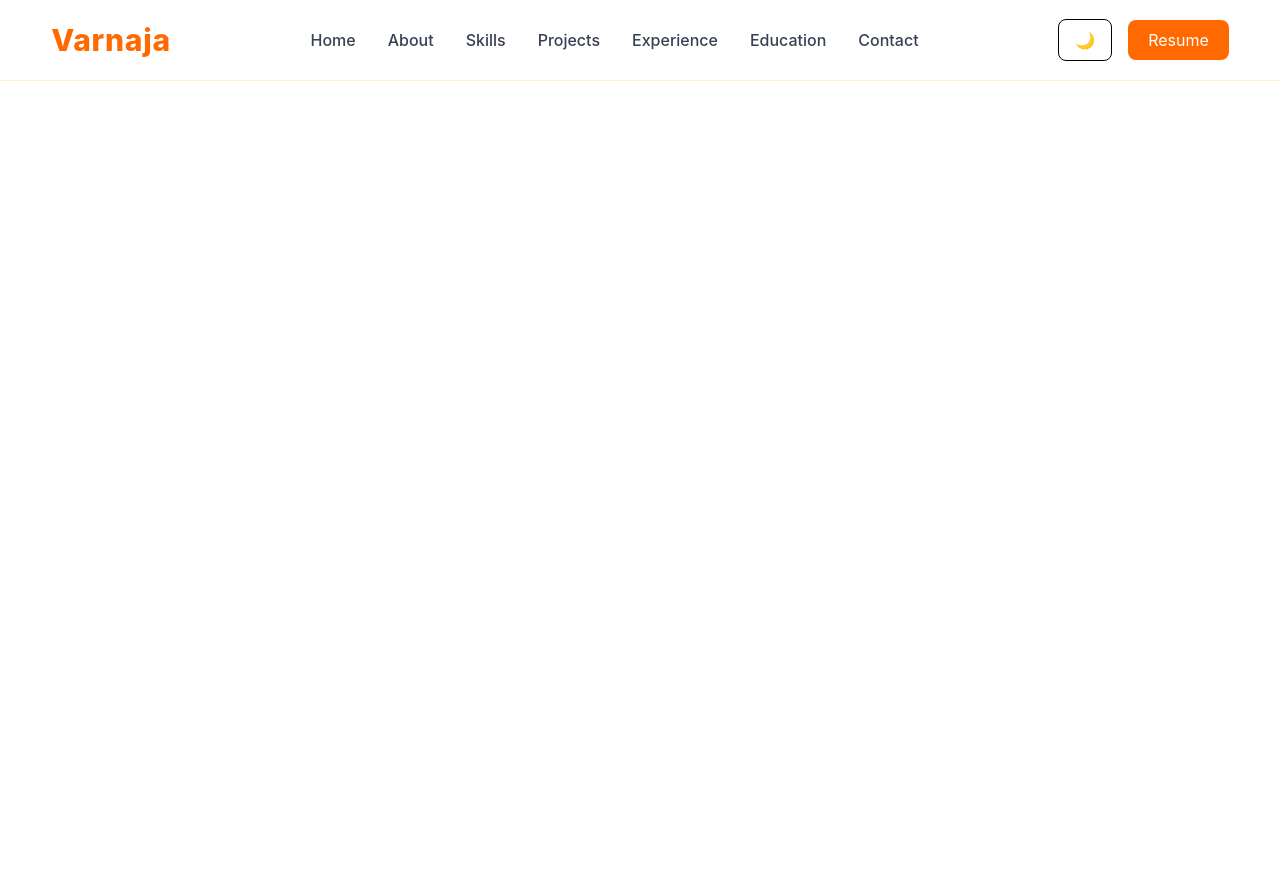
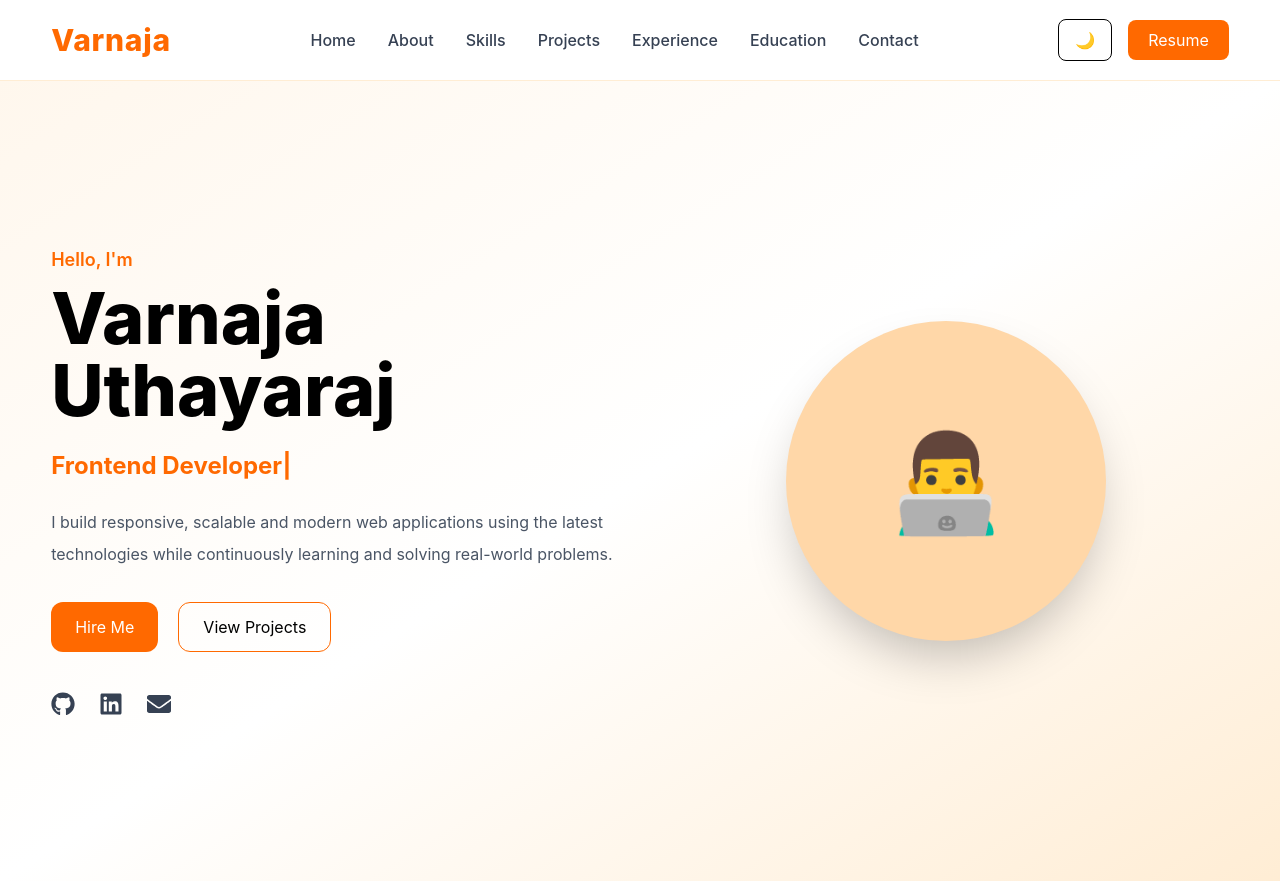
Before and after one commit to VeeQubit/vee-portfolio, a React (Vite) app: page / in a window 1280 px wide. Before the commit the page ends 800 px from the top, so only its background shows below. Built offline with nearby package versions, Linux system fonts and the light colour scheme.

Commit message:
Create hero section with typing animation

```diff
--- a/src/App.jsx
+++ b/src/App.jsx
@@ -1,9 +1,11 @@
 import Navbar from "./components/layout/Navbar";
+import Hero from "./components/sections/Hero";
 
 function App() {
   return (
     <>
       <Navbar />
+      <Hero />
     </>
   );
 }
--- a/src/components/sections/Hero.jsx
+++ b/src/components/sections/Hero.jsx
@@ -0,0 +1,100 @@
+import { TypeAnimation } from "react-type-animation";
+import { FaGithub, FaLinkedin, FaEnvelope } from "react-icons/fa";
+
+import heroData from "../../data/heroData";
+import Container from "../common/Container";
+
+function Hero() {
+  return (
+    <section
+      id="home"
+      className="min-h-screen flex items-center bg-gradient-to-br from-orange-50 via-white to-orange-100"
+    >
+      <Container>
+
+        <div className="grid lg:grid-cols-2 gap-12 items-center">
+
+          {/* Left */}
+
+          <div>
+
+            <p className="text-orange-500 font-semibold text-lg">
+              {heroData.greeting}
+            </p>
+
+            <h1 className="text-5xl lg:text-7xl font-extrabold mt-2">
+              {heroData.name}
+            </h1>
+
+            <TypeAnimation
+              sequence={[
+                "Full Stack Developer",
+                1500,
+                "Frontend Developer",
+                1500,
+                "Backend Developer",
+                1500,
+                "UI Enthusiast",
+                1500,
+              ]}
+              speed={40}
+              repeat={Infinity}
+              className="text-2xl text-orange-500 font-bold mt-6 block"
+            />
+
+            <p className="text-gray-600 mt-6 leading-8 max-w-xl">
+              {heroData.description}
+            </p>
+
+            <div className="flex gap-5 mt-8">
+
+              <button className="bg-orange-500 text-white px-6 py-3 rounded-xl hover:bg-orange-600 transition">
+                Hire Me
+              </button>
+
+              <button className="border border-orange-500 px-6 py-3 rounded-xl hover:bg-orange-50 transition">
+                View Projects
+              </button>
+
+            </div>
+
+            <div className="flex gap-6 text-2xl mt-10 text-gray-700">
+
+              <a href={heroData.github}>
+                <FaGithub />
+              </a>
+
+              <a href={heroData.linkedin}>
+                <FaLinkedin />
+              </a>
+
+              <a href={heroData.email}>
+                <FaEnvelope />
+              </a>
+
+            </div>
+
+          </div>
+
+          {/* Right */}
+
+          <div className="flex justify-center">
+
+            <div className="w-[320px] h-[320px] rounded-full bg-orange-200 flex items-center justify-center shadow-2xl">
+
+              <span className="text-8xl">
+                👨‍💻
+              </span>
+
+            </div>
+
+          </div>
+
+        </div>
+
+      </Container>
+    </section>
+  );
+}
+
+export default Hero;
--- /dev/null
+++ b/src/data/heroData.js
@@ -0,0 +1,18 @@
+const heroData = {
+  greeting: "Hello, I'm",
+  name: "Varnaja Uthayaraj",
+  roles: [
+    "Full Stack Developer",
+    "Frontend Developer",
+    "Backend Developer",
+    "UI Enthusiast",
+  ],
+  description:
+    "I build responsive, scalable and modern web applications using the latest technologies while continuously learning and solving real-world problems.",
+
+  github: "#",
+  linkedin: "#",
+  email: "mailto:example@gmail.com",
+};
+
+export default heroData;
```
